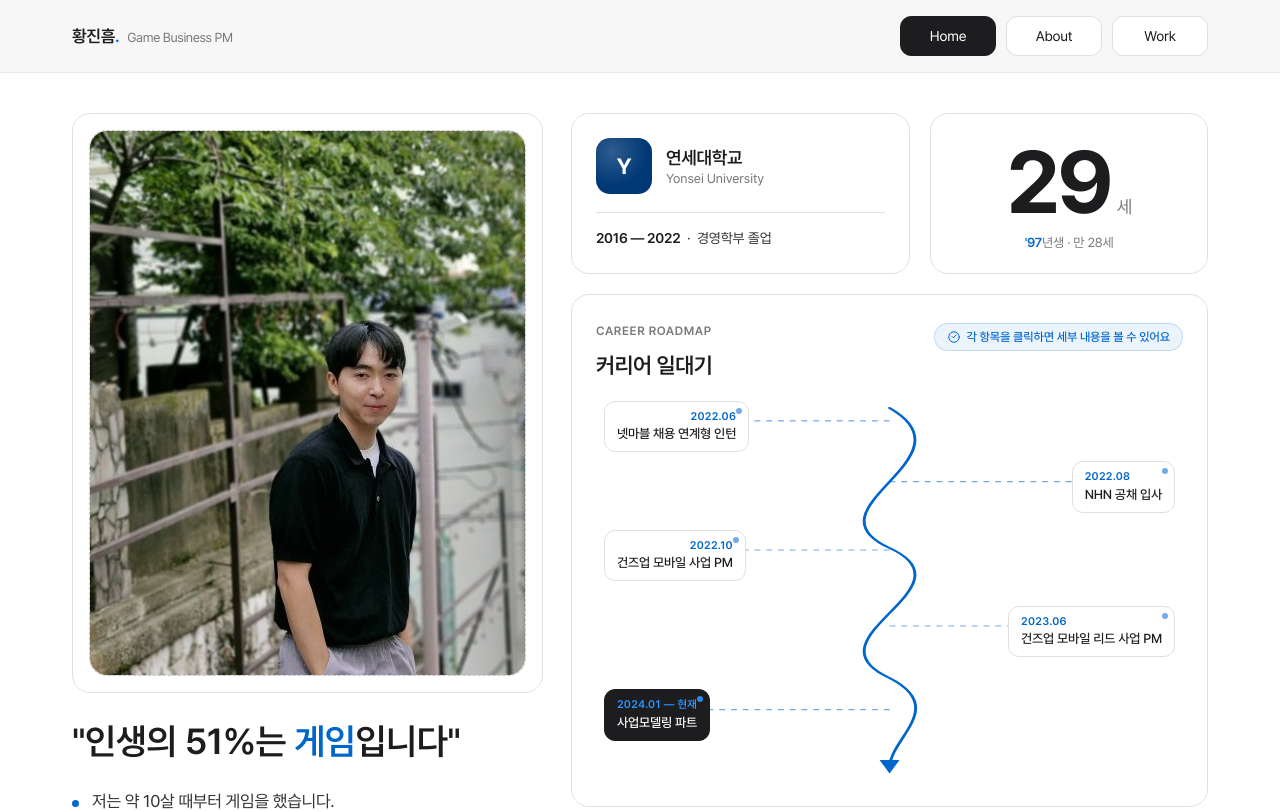
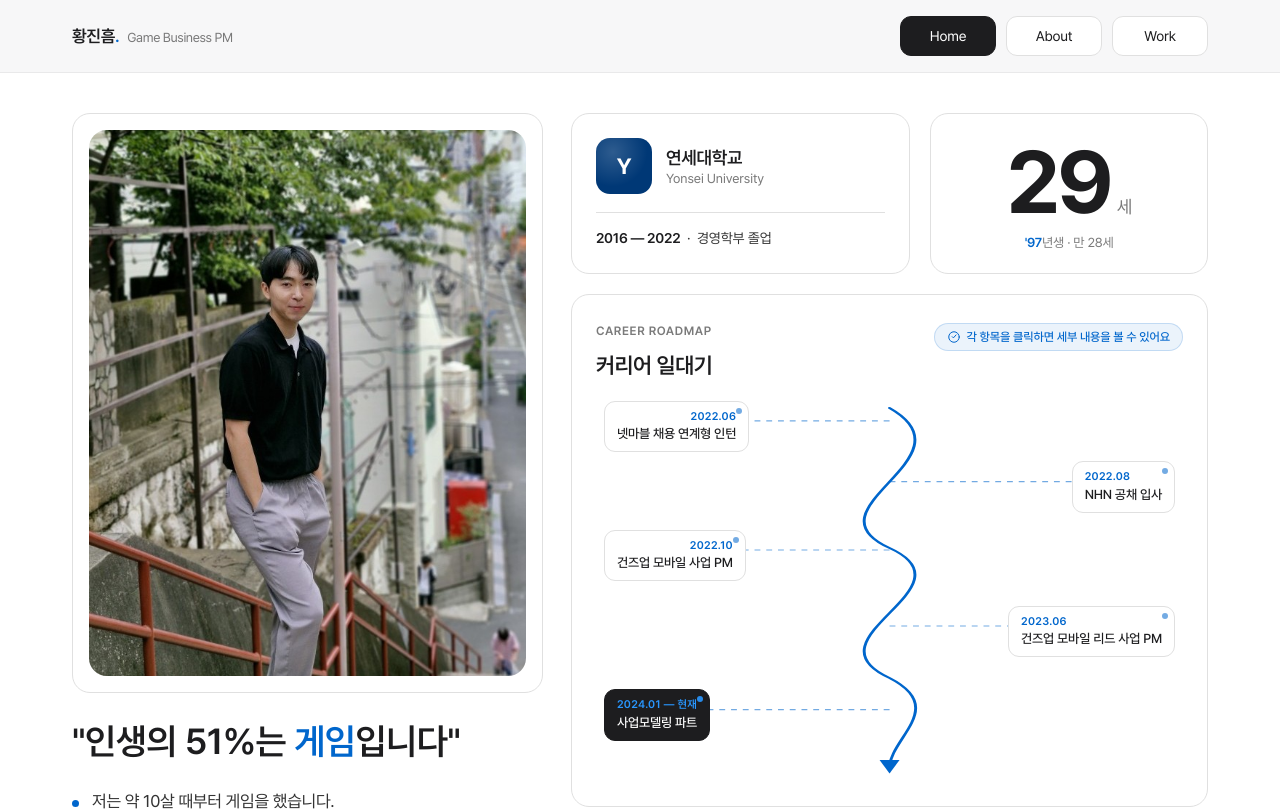
Before and after one commit to heauming/heaum.github.io, a React (Vite) app: page / in a window 1280 px wide. Shown: the top 811 px of the page. Built offline with nearby package versions, Linux system fonts and the light colour scheme.

Commit message:
Update styles.css

```diff
--- a/src/styles/styles.css
+++ b/src/styles/styles.css
@@ -70,27 +70,14 @@ body { min-height: 100vh; font-family: var(--font-text); }
 .photo-slot {
   aspect-ratio: 4/5;
   border-radius: var(--radii-lg);
-  background:
-    repeating-linear-gradient(45deg, transparent, transparent 12px, rgba(0,0,0,0.025) 12px, rgba(0,0,0,0.025) 13px),
-    var(--bg-parchment);
-  border: 1px dashed rgba(0,0,0,0.18);
-  display: grid; place-items: center;
-  color: var(--fg-disabled);
+  overflow: hidden;
   position: relative;
-  overflow: hidden;
-}
-.photo-slot::after {
-  content: "Photo";
-  font: 600 14px/1 var(--font-text);
-  letter-spacing: -0.224px;
-  color: var(--fg-disabled);
-}
-.photo-slot .corner {
-  position: absolute; top: 12px; left: 12px;
-  font: 600 12px/1 var(--font-text);
-  letter-spacing: -0.12px;
-  color: var(--fg-disabled);
-  text-transform: uppercase;
+}
+.profile-image {
+  width: 100%;
+  height: 100%;
+  object-fit: cover;
+  display: block;
 }
 
 .intro-block { margin-top: 28px; }
```
